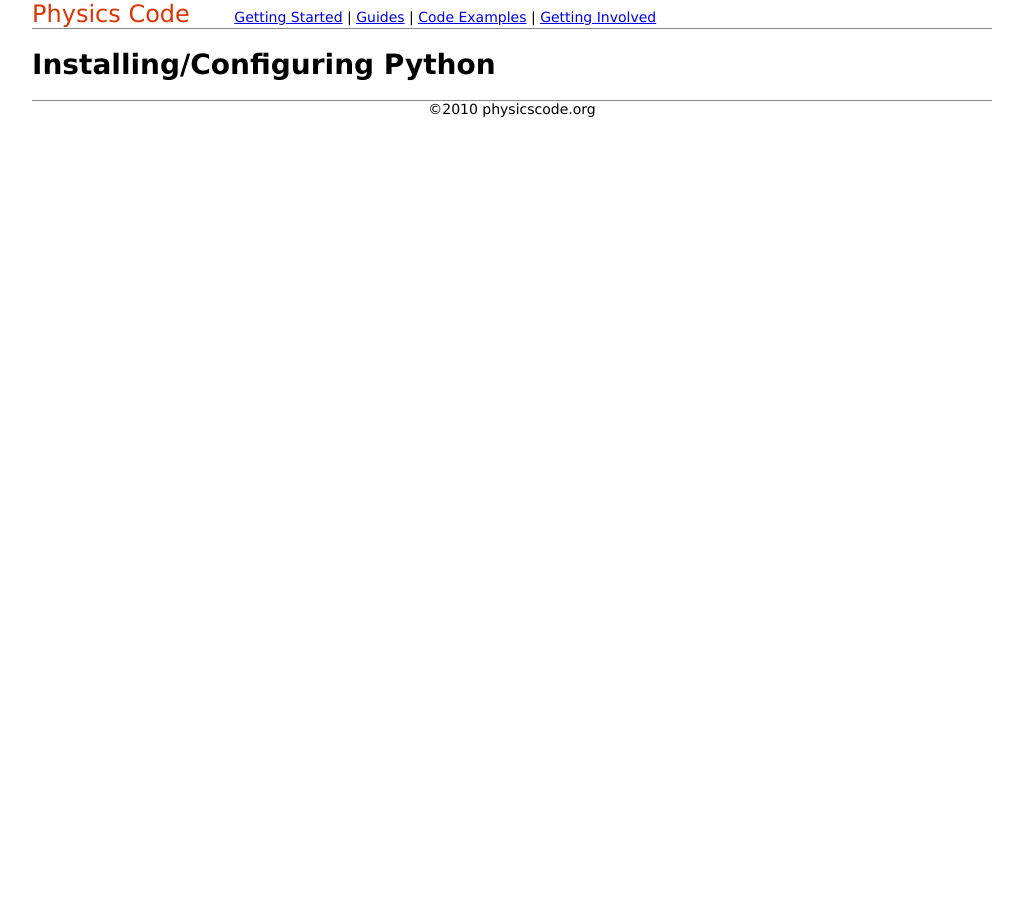
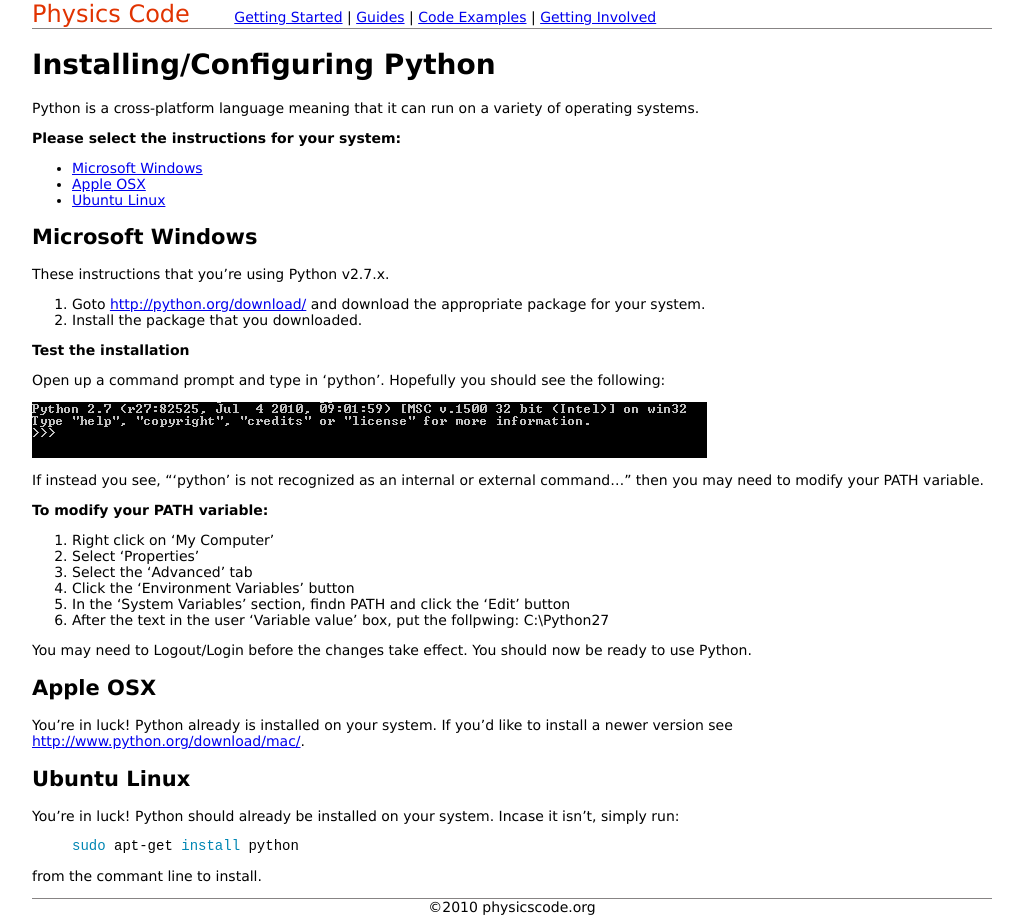
Before and after one commit to davidwisch/physicscode, a Jekyll site: the page built from gettingstarted/python.markdown, in a window 1280 px wide. Shown: the whole page, without its empty margins (128-1142 px from the left). Built offline with Jekyll 4.4.1, drawn with Linux system fonts in a browser that asks for light colours.

Commit message:
added installation instructions for python & a jekyll plugin to insert images

```diff
--- /dev/null
+++ b/_plugins/include_image.rb
@@ -0,0 +1,14 @@
+module Jekyll
+	class ImageIncludeTag < Liquid::Tag
+		def initialize(tag_name, src, tokens)
+			super
+			@src = src.strip!
+		end
+
+		def render(context)
+			"<img src=\"/images/#{@src}.png\" />"
+		end
+	end
+end
+
+Liquid::Template.register_tag('image', Jekyll::ImageIncludeTag)
--- a/gettingstarted/python.markdown
+++ b/gettingstarted/python.markdown
@@ -4,3 +4,54 @@
 ---
 
 # Installing/Configuring Python
+
+Python is a cross-platform language meaning that it can run on a variety of operating systems.
+
+**Please select the instructions for your system:**
+
+* [Microsoft Windows](#windows-install)
+* [Apple OSX](#osx-install)
+* [Ubuntu Linux](#ubuntu-install)
+
+<a name="windows-install"></a>
+## Microsoft Windows
+
+These instructions that you're using Python v2.7.x.
+
+1. Goto [http://python.org/download/](http://python.org/download/) and download the appropriate package for your system.
+2. Install the package that you downloaded.
+
+**Test the installation**
+
+Open up a command prompt and type in 'python'.  Hopefully you should see the following:
+
+{% image gettingstarted/python/windowstest %}
+
+If instead you see, "'python' is not recognized as an internal or external command..." then you may need to modify your PATH variable.
+
+**To modify your PATH variable:**
+
+1. Right click on 'My Computer'
+2. Select 'Properties'
+3. Select the 'Advanced' tab
+4. Click the 'Environment Variables' button
+5. In the 'System Variables' section, findn PATH and click the 'Edit' button
+6. After the text in the user 'Variable value' box, put the follpwing: C:\Python27
+
+You may need to Logout/Login before the changes take effect.  You should now be ready to use Python.
+
+<a name="osx-install"></a>
+##  Apple OSX
+
+You're in luck!  Python already is installed on your system.  If you'd like to install a newer version see [http://www.python.org/download/mac/](http://www.python.org/download/mac/).
+
+<a name="ubuntu-install"></a>
+##Ubuntu Linux
+
+You're in luck!  Python should already be installed on your system.  Incase it isn't, simply run:
+
+{% highlight bash %}
+sudo apt-get install python
+{% endhighlight %}
+
+from the commant line to install.
```
Also changed, not shown: images/gettingstarted/python/windowstest.png (added).
